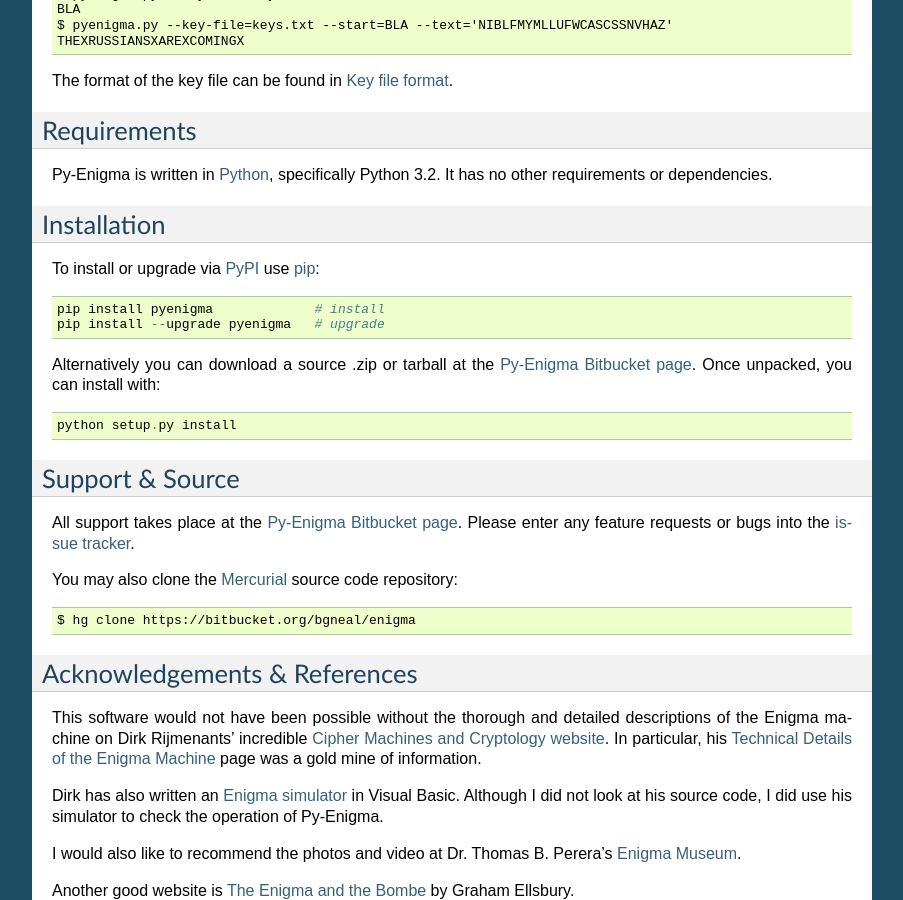
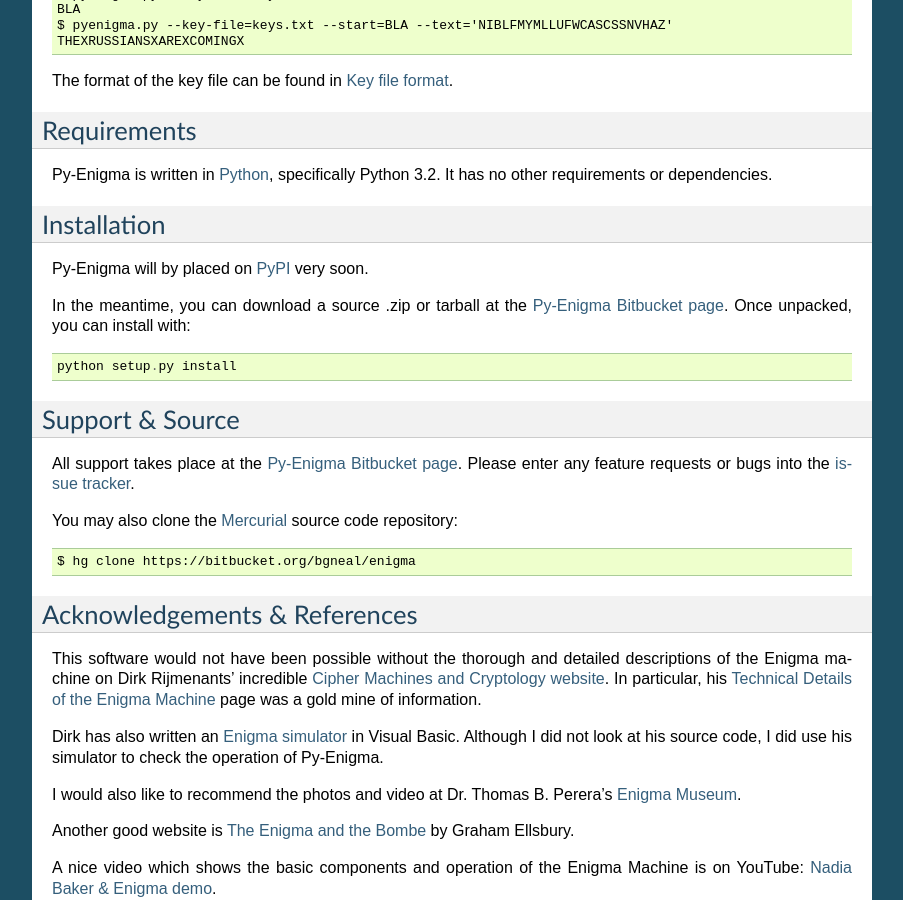
Before and after one commit to gremmie/enigma, a Sphinx documentation site: the page built from enigma/docs/source/overview.rst, in a window 1280 px wide and 900 px high, scrolled down 949 px. Shown: the whole window, without its empty margins (198-1101 px from the left). Built offline with Sphinx 7.4.7, drawn with Linux system fonts in a browser that asks for light colours.

Commit message:
Oops, we aren't on PyPI yet.

```diff
--- a/enigma/docs/source/overview.rst
+++ b/enigma/docs/source/overview.rst
@@ -61,12 +61,9 @@ requirements or dependencies.
 Installation
 ------------
 
-To install or upgrade via PyPI_ use pip_::
+Py-Enigma will by placed on PyPI_ very soon.
 
-   pip install pyenigma             # install
-   pip install --upgrade pyenigma   # upgrade
-
-Alternatively you can download a source .zip or tarball at the `Py-Enigma
+In the meantime, you can download a source .zip or tarball at the `Py-Enigma
 Bitbucket page`_. Once unpacked, you can install with::
 
    python setup.py install
```
